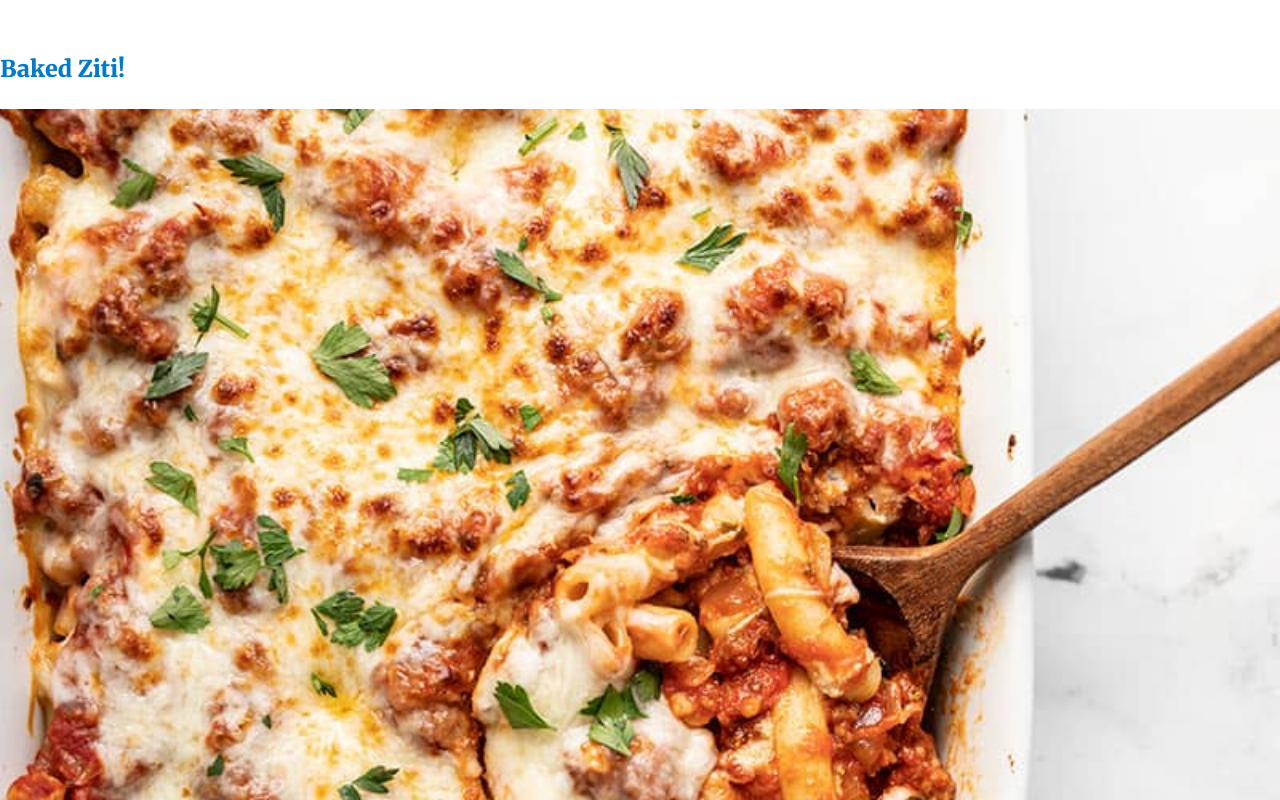
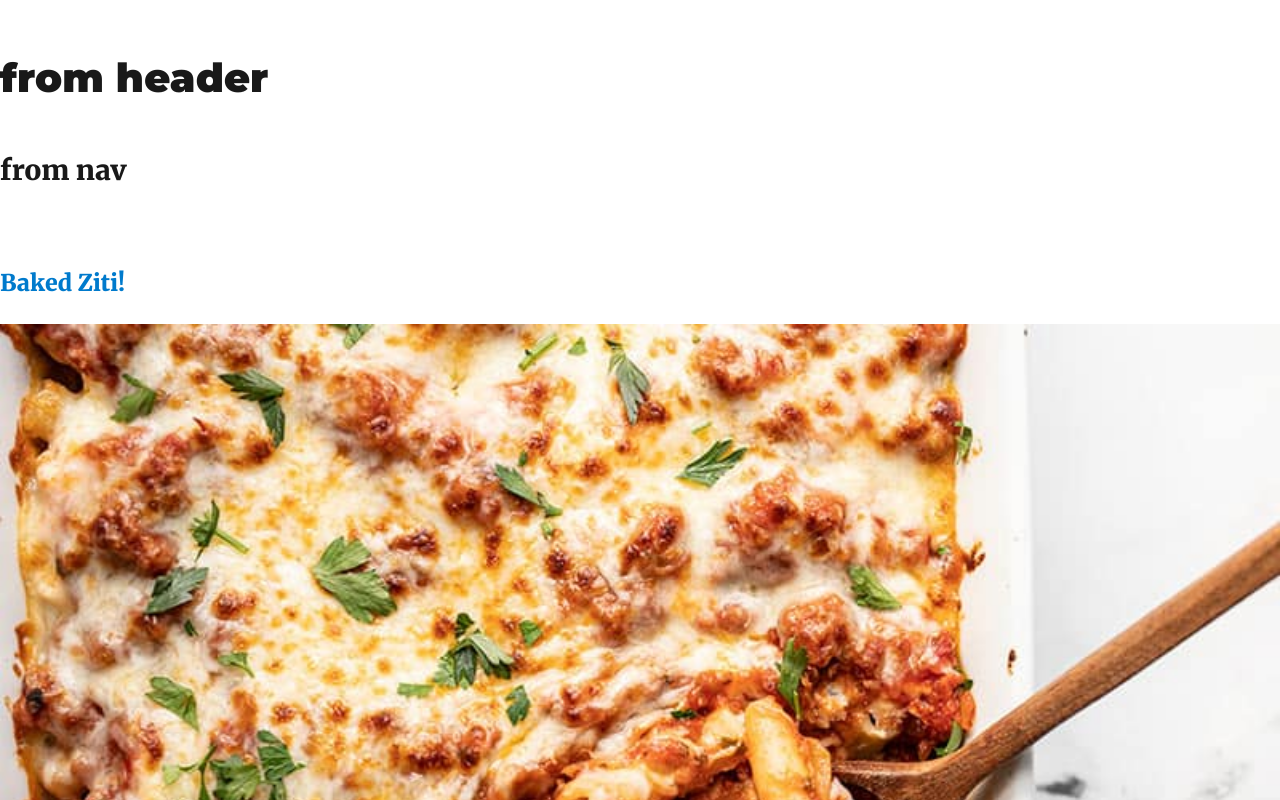
Before and after one commit to Joey-Robinson/Open-Source-Cookbook, a Gatsby site: page /recipes in a window 1280 px wide. Shown: the top 800 px of the page. Built offline with nearby package versions, Linux system fonts and the light colour scheme; Gatsby itself is replaced by a stand-in of ours; some packages are replaced by stand-ins of ours.

Commit message:
Formatting adjustments.

```diff
--- a/gatsby-browser.js
+++ b/gatsby-browser.js
@@ -3,3 +3,5 @@ import "typeface-montserrat"
 import "typeface-merriweather"
 
 import "prismjs/themes/prism.css"
+
+import "./src/styles/main.scss"
--- a/gatsby-config.js
+++ b/gatsby-config.js
@@ -50,6 +50,7 @@ module.exports = {
     },
     `gatsby-transformer-sharp`,
     `gatsby-plugin-sharp`,
+    `gatsby-plugin-sass`,
     {
       resolve: `gatsby-plugin-google-analytics`,
       options: {
--- a/package.json
+++ b/package.json
@@ -1,9 +1,9 @@
 {
   "name": "gatsby-starter-blog",
   "private": true,
-  "description": "A starter for a blog powered by Gatsby and Markdown",
+  "description": "OSC",
   "version": "0.1.0",
-  "author": "Kyle Mathews <mathews.kyle@gmail.com>",
+  "author": "Joey Robinson <joeyrobinsondev@gmail.com>",
   "bugs": {
     "url": "https://github.com/gatsbyjs/gatsby/issues"
   },
@@ -15,6 +15,7 @@
     "gatsby-plugin-manifest": "^2.2.48",
     "gatsby-plugin-offline": "^3.0.41",
     "gatsby-plugin-react-helmet": "^3.1.24",
+    "gatsby-plugin-sass": "^2.2.1",
     "gatsby-plugin-sharp": "^2.4.13",
     "gatsby-plugin-typography": "^2.3.25",
     "gatsby-remark-copy-linked-files": "^2.1.40",
@@ -25,6 +26,7 @@
     "gatsby-source-filesystem": "^2.1.56",
     "gatsby-transformer-remark": "^2.6.59",
     "gatsby-transformer-sharp": "^2.3.19",
+    "node-sass": "^4.13.1",
     "prismjs": "^1.19.0",
     "react": "^16.12.0",
     "react-dom": "^16.12.0",
--- /dev/null
+++ b/src/components/header/header.main.js
@@ -0,0 +1,11 @@
+import React from "react"
+import Navigation from "./header.nav"
+
+const Header = () => (
+  <header>
+    <h1>from header</h1>
+    <Navigation />
+  </header>
+)
+
+export default Header
--- /dev/null
+++ b/src/components/header/header.nav.js
@@ -0,0 +1,9 @@
+import React from "react"
+
+const Navigation = () => (
+  <nav>
+    <h2>from nav</h2>
+  </nav>
+)
+
+export default Navigation
--- a/src/components/layout.js
+++ b/src/components/layout.js
@@ -1,11 +1,15 @@
 import React from "react"
+import Header from "./header/header.main"
 
 // prettier-ignore
 const Layout = ({children}) => (
   // prettier-ignore
-  <main>
-    {children}
-  </main>
+  <>
+    <main className="primary">
+      <Header />
+      {children}
+    </main>
+  </>
 )
 
 export default Layout
--- a/src/pages/index.js
+++ b/src/pages/index.js
@@ -7,7 +7,7 @@ const Index = () => {
   return (
     <Layout>
       <SEO title="Open-Source Cookbook" />
-      <section>
+      <section className="home">
         <h1>From OSC Home</h1>
         <Link to="/recipes/">Go To Recipes</Link>
       </section>
--- a/src/pages/recipes.js
+++ b/src/pages/recipes.js
@@ -11,29 +11,33 @@ const Recipes = ({ data, location }) => {
   return (
     <Layout location={location} title={siteTitle}>
       <SEO title="All posts" />
+      <section className="recipes">
+        <ul className="recipes--list">
           {posts.map(({ node }) => {
             const title = node.frontmatter.title || node.fields.slug
             return (
-          <section className="recipe">
+              <li>
                 <h3>
                   <Link style={{ boxShadow: `none` }} to={node.fields.slug}>
                     {title}
                   </Link>
                 </h3>
-            <>
+                <div>
                   <Img
                     fluid={node.frontmatter.cover.childImageSharp.fluid}
                     alt={title}
                   />
-            </>
-            <>
+                </div>
+                <div>
                   <small>
                     {node.frontmatter.date} - {node.frontmatter.author}
                   </small>
-            </>
-          </section>
+                </div>
+              </li>
             )
           })}
+        </ul>
+      </section>
     </Layout>
   )
 }
--- /dev/null
+++ b/src/styles/layouts/_primary.scss
@@ -0,0 +1,3 @@
+.primary {
+  display: grid;
+}
--- /dev/null
+++ b/src/styles/layouts/_recipe.scss
@@ -0,0 +1,3 @@
+.recipe {
+  display: grid;
+}
--- /dev/null
+++ b/src/styles/main.scss
@@ -0,0 +1,8 @@
+// Abstracts
+// Base
+// Components
+// Layouts
+@import './layouts/primary';
+@import './layouts/recipe';
+// Pages
+@import './pages/recipes';
--- /dev/null
+++ b/src/styles/pages/_recipes.scss
@@ -0,0 +1,3 @@
+.recipes {
+  display: grid;
+}
--- a/src/templates/blog.template.js
+++ b/src/templates/blog.template.js
@@ -14,7 +14,7 @@ const BlogPostTemplate = ({ data, pageContext, location }) => {
         title={post.frontmatter.title}
         description={post.frontmatter.description || post.excerpt}
       />
-      <section>
+      <section className="recipe">
         <h1>{post.frontmatter.title}</h1>
         <p>{post.frontmatter.date}</p>
         <p>{post.frontmatter.author}</p>
```
Also changed, not shown: src/components/seo.js (+3 -8 lines), 2 other files. Lines whose indentation alone changed are shown as unchanged.
